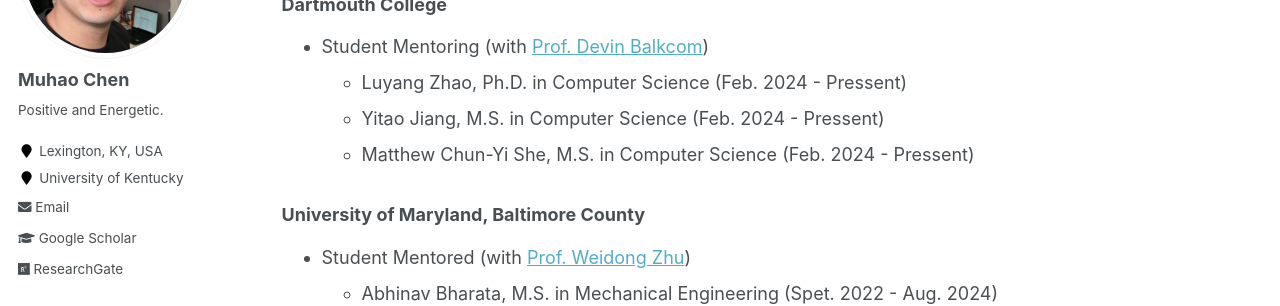
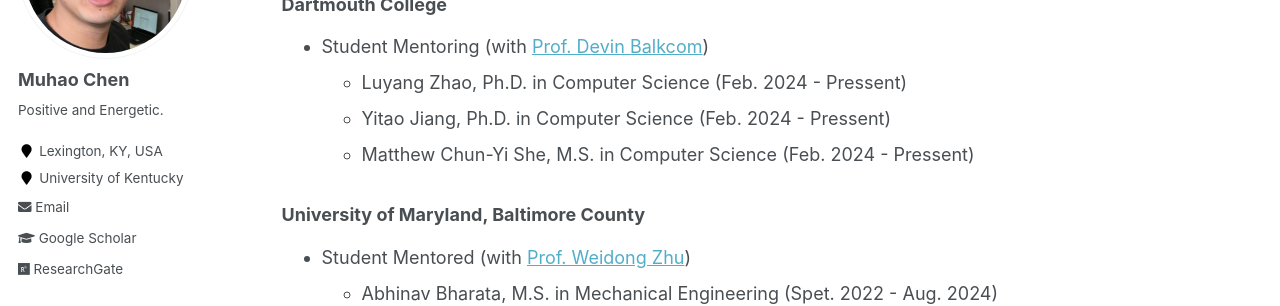
Before and after one commit to Muhao-Chen/muhao-chen.github.io, a Jekyll site: the page built from _pages/teaching.md, in a window 1280 px wide and 900 px high, scrolled down 805 px. Shown: the part 152-458 px from the top of the window. Built offline with Jekyll 4.4.1, drawn with Linux system fonts in a browser that asks for light colours.

```diff
--- a/_pages/teaching.md
+++ b/_pages/teaching.md
@@ -33,7 +33,7 @@ toc: true
 ### Dartmouth College
 - Student Mentoring (with [Prof. Devin Balkcom](https://web.cs.dartmouth.edu/people/devin-j-balkcom))
     * Luyang Zhao, Ph.D. in Computer Science (Feb. 2024 - Pressent)
-    * Yitao Jiang, M.S. in Computer Science (Feb. 2024 - Pressent)
+    * Yitao Jiang, Ph.D. in Computer Science (Feb. 2024 - Pressent)
     * Matthew Chun-Yi She, M.S. in Computer Science (Feb. 2024 - Pressent)
 
 ### University of Maryland, Baltimore County
```
